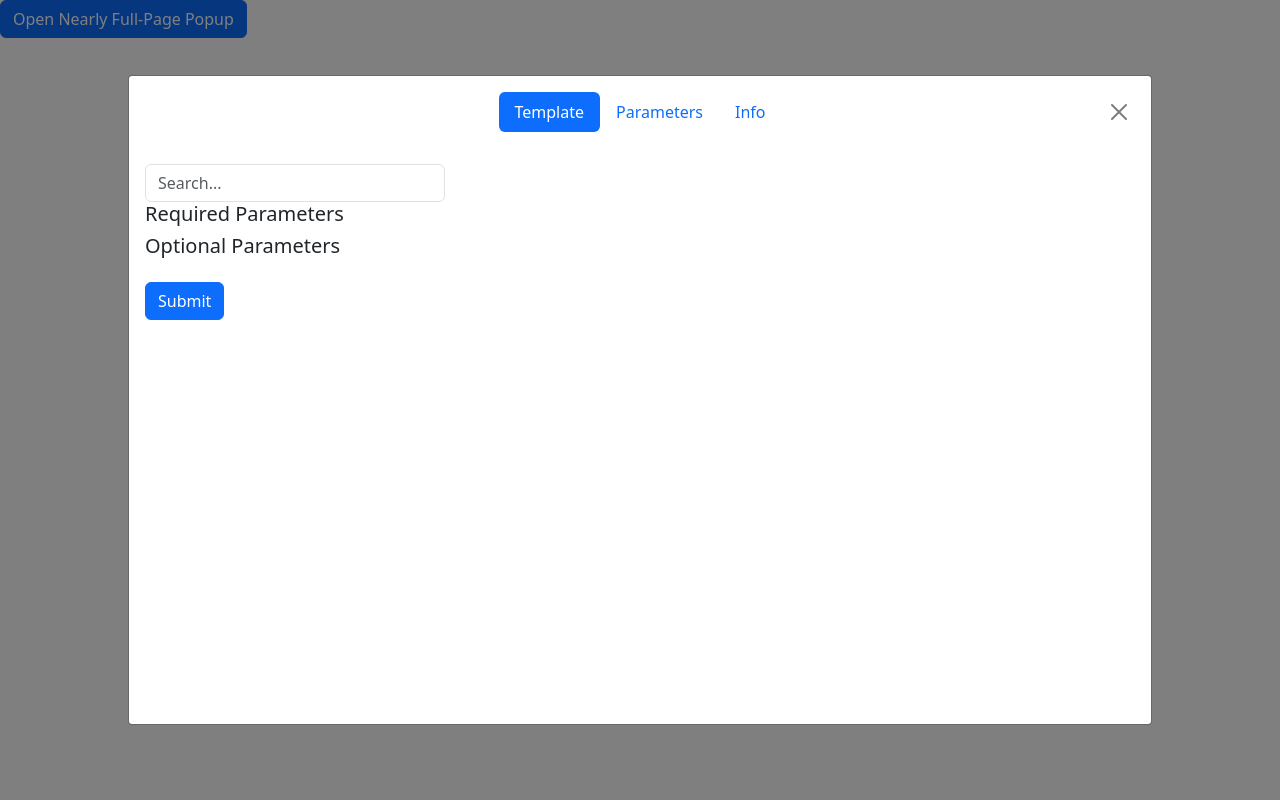
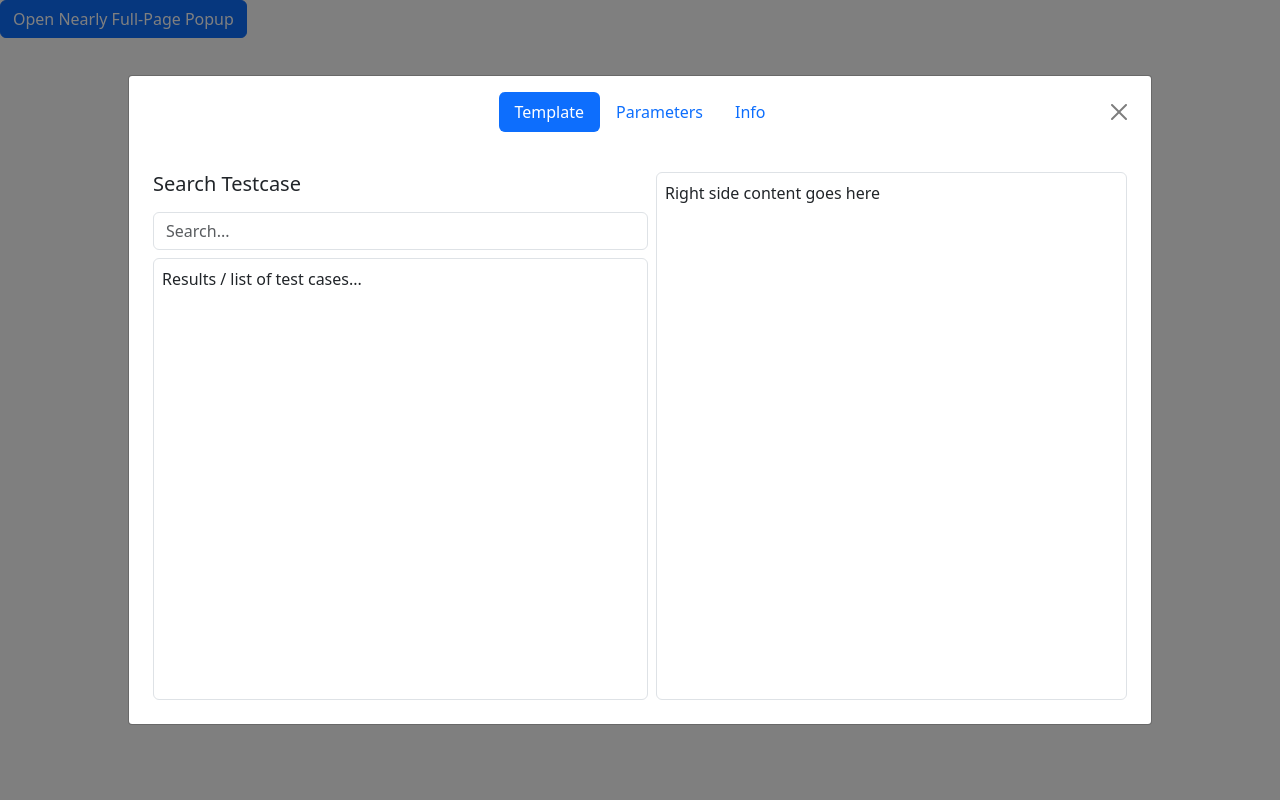
Before and after one commit to DiagNet/DiagNet, a Django app: page /networktests/test/ in a window 1280 px wide, after a click on "Open Nearly Full-Page Popup". Run offline with Django 5.2, Linux system fonts and the light colour scheme.

Commit message:
DN-23 testdefinition: adjust block divs to be popup's height

```diff
--- a/networktests/templates/create_test_popup.html
+++ b/networktests/templates/create_test_popup.html
@@ -7,6 +7,10 @@
 <style>
     .modal-body {
         overflow-y: auto;
+        display: flex;
+        flex-direction: column;
+        height: 100%;
+        overflow: hidden;
     }
 
     .transition-transform {
@@ -18,9 +22,18 @@
     }
 
     .tab-pane {
-        display: block;
-        width: 100%;
-        flex-shrink: 0;
+        flex: 0 0 100%; /* each tab takes full width */
+        display: flex;
+        flex-direction: column;
+        height: 100%; /* fill container height */
+        overflow: hidden;
+    }
+
+    #popupTabsContent {
+        display: flex;
+        flex-grow: 1;
+        transition: transform 0.4s ease;
+        height: 100%;
     }
 </style>
 {% endblock %}
@@ -68,11 +81,8 @@
 
     tabs.forEach((tab, i) => {
         tab.addEventListener('click', () => {
-            // activate current tab
             tabs.forEach(t => t.classList.remove('active'));
             tab.classList.add('active');
-
-            // slide container
             container.style.transform = `translateX(-${i * 100}%)`;
         });
     });
--- a/networktests/templates/popup/choose_test.html
+++ b/networktests/templates/popup/choose_test.html
@@ -1,19 +1,20 @@
-<!-- Template content -->
-<div class="position-relative" style="max-width: 300px;">
-    <input type="text" id="searchInput" class="form-control" placeholder="Search...">
+<div class="modal-body d-flex flex-column p-2" style="height: 100%;">
+  <div class="d-flex flex-grow-1 gap-2" style="min-height: 0;">
 
-    <!-- Results dropdown -->
-    <ul id="resultsList" class="list-group position-absolute w-100 shadow-sm"
-        style="z-index: 1000; display: none; max-height: 200px; overflow-y: auto;">
-    </ul>
+    <!-- LEFT SIDE -->
+    <div class="d-flex flex-column flex-grow-1" style="min-height: 0;">
+      <div class="mb-2"><h5>Search Testcase</h5></div>
+      <div class="mb-2"><input type="text" class="form-control" placeholder="Search..."></div>
+      <div class="flex-grow-1 border rounded p-2 overflow-auto" style="min-height: 0;">
+        <p>Results / list of test cases...</p>
+      </div>
+    </div>
 
+    <!-- RIGHT SIDE -->
+    <div class="d-flex flex-column flex-grow-1 border rounded p-2 overflow-auto" style="min-height: 0;">
+      <p>Right side content goes here</p>
+      <div class="flex-grow-1"></div>
+    </div>
 
-    <h5>Required Parameters</h5>
-    <div id="requiredParamsContainer"></div>
-
-    <h5>Optional Parameters</h5>
-    <div id="optionalParamsContainer"></div>
-
-    <button id="submitParameters" class="btn btn-primary mt-3">Submit</button>
-
+  </div>
 </div>
```
